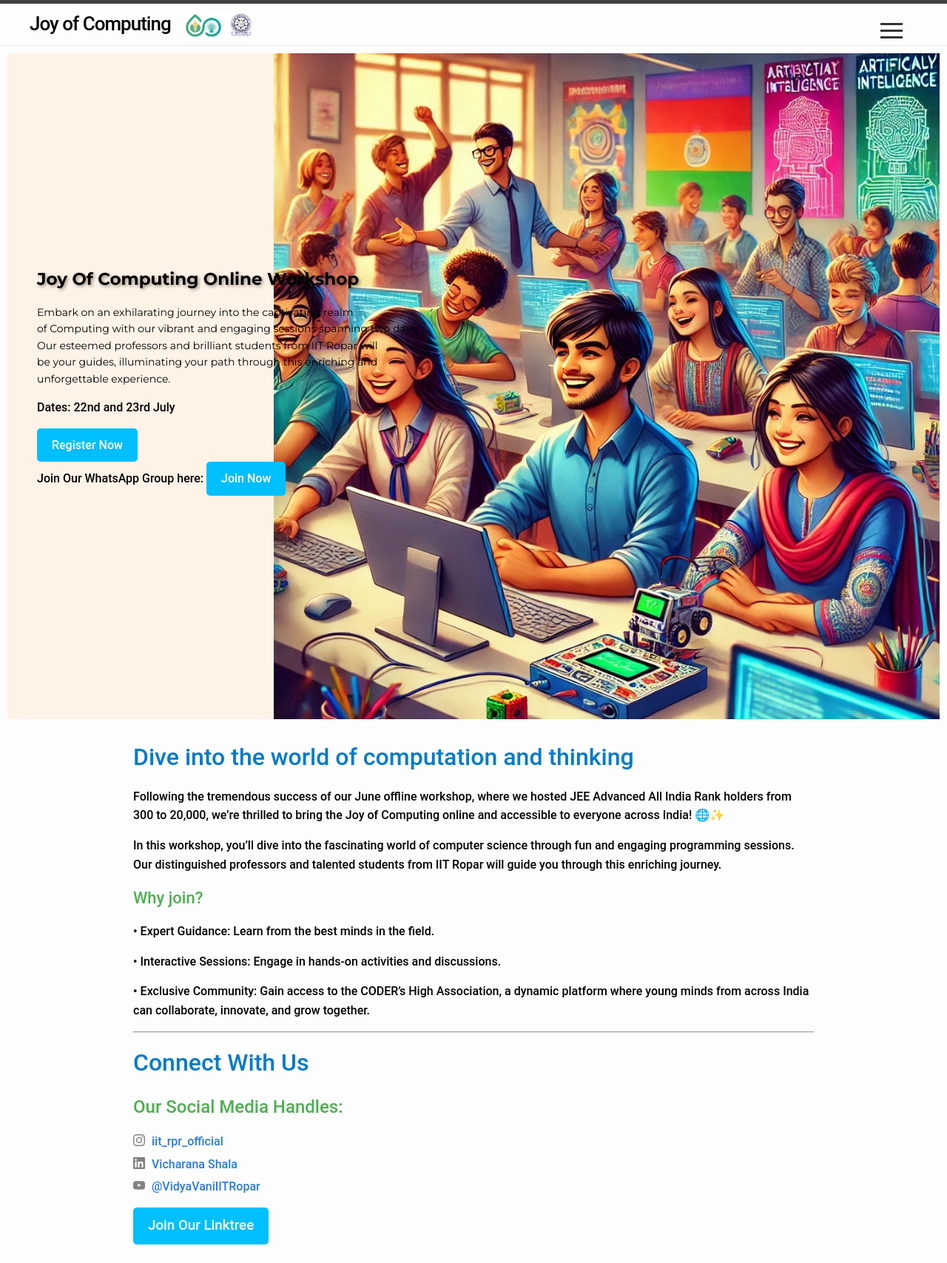
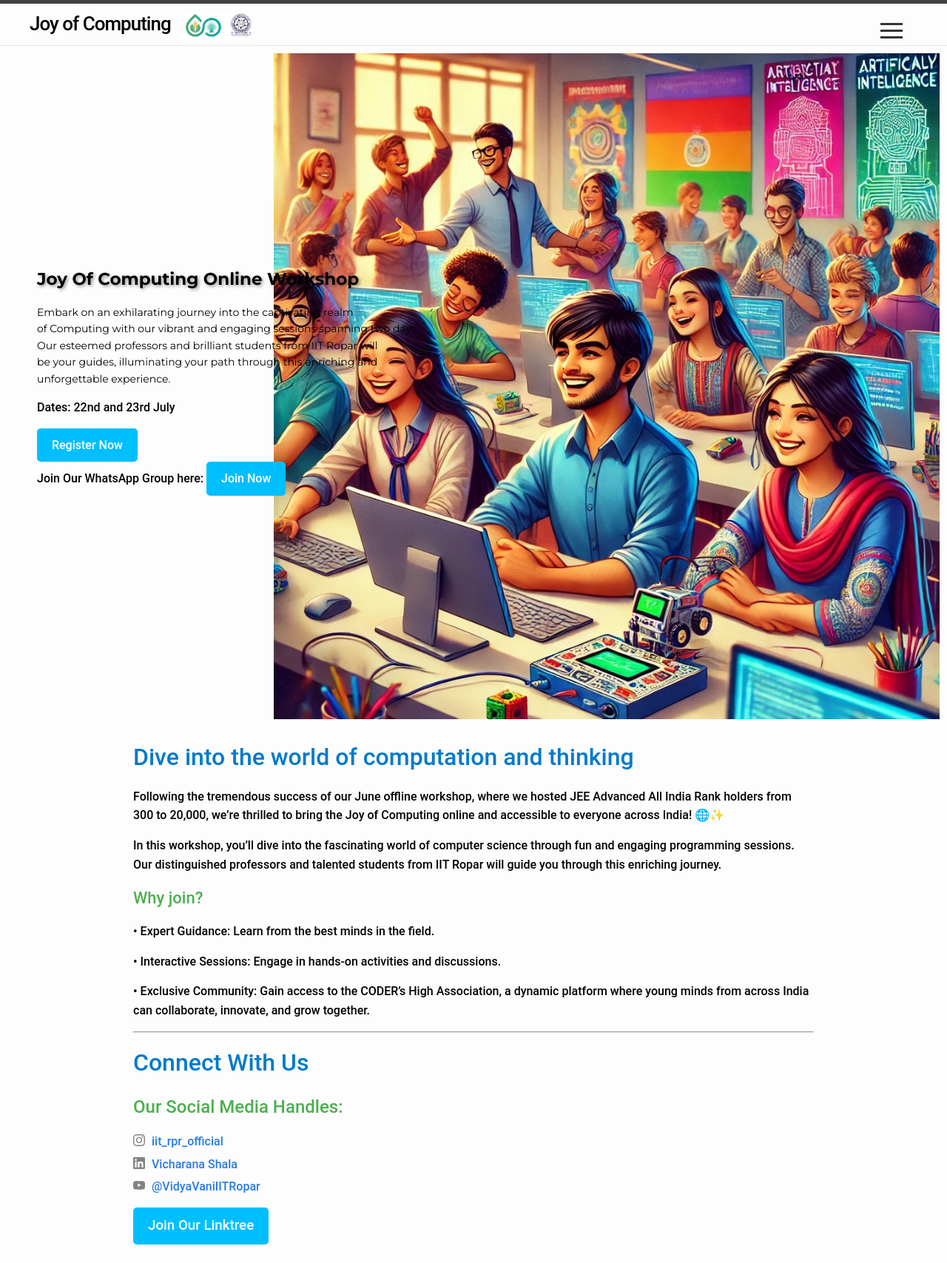
Before and after one commit to sudarshansudarshan/joc, a Jekyll site: the page built from index.markdown, in a window 1280 px wide. Shown: the whole page at 74% size. Built offline with Jekyll 4.4.1, drawn with Linux system fonts in a browser that asks for light colours.

Commit message:
Update home.html

```diff
--- a/_layouts/home.html
+++ b/_layouts/home.html
@@ -149,13 +149,13 @@ layout: default
   </style>
 </head>
 <body>
-<div class="home">
+<div class="home" style="background-color: #00000 ">
   <!--{%- if page.title -%}
     <h1 class="page-heading">{{ page.title }}  </h1>
   {%- endif -%}-->
 
 
-  <div class="hero-section" style="width: 100%; background-color: #fff2e6; background-image: url('images/joc image.jpg'); background-size: contain; background-repeat: no-repeat; background-position: right top;">
+  <div class="hero-section" style="width: 100%; background-color: #fffff; background-image: url('images/joc image.jpg'); background-size: contain; background-repeat: no-repeat; background-position: right top;">
     <div class="content" style="padding-left: 40px;">
 <!--       <h2 style="color: black;"><b> Joy Of Computing Online Workshop</b></h2> -->
       <h2 style="color: black; font-family: 'Montserrat', sans-serif; font-size: 23px; text-shadow: 2px 2px 4px rgba(0, 0, 0, 0.4);"><b>Joy Of Computing Online Workshop</b></h2>
```
